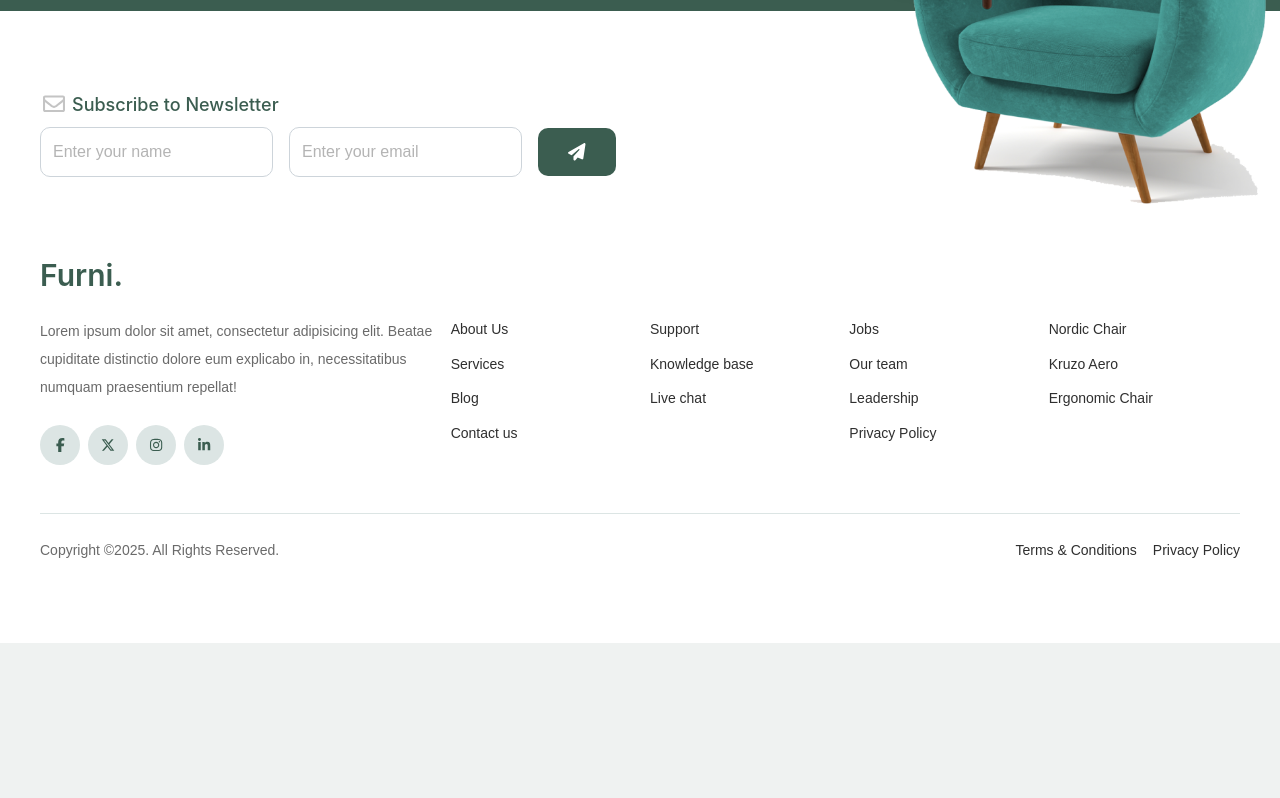
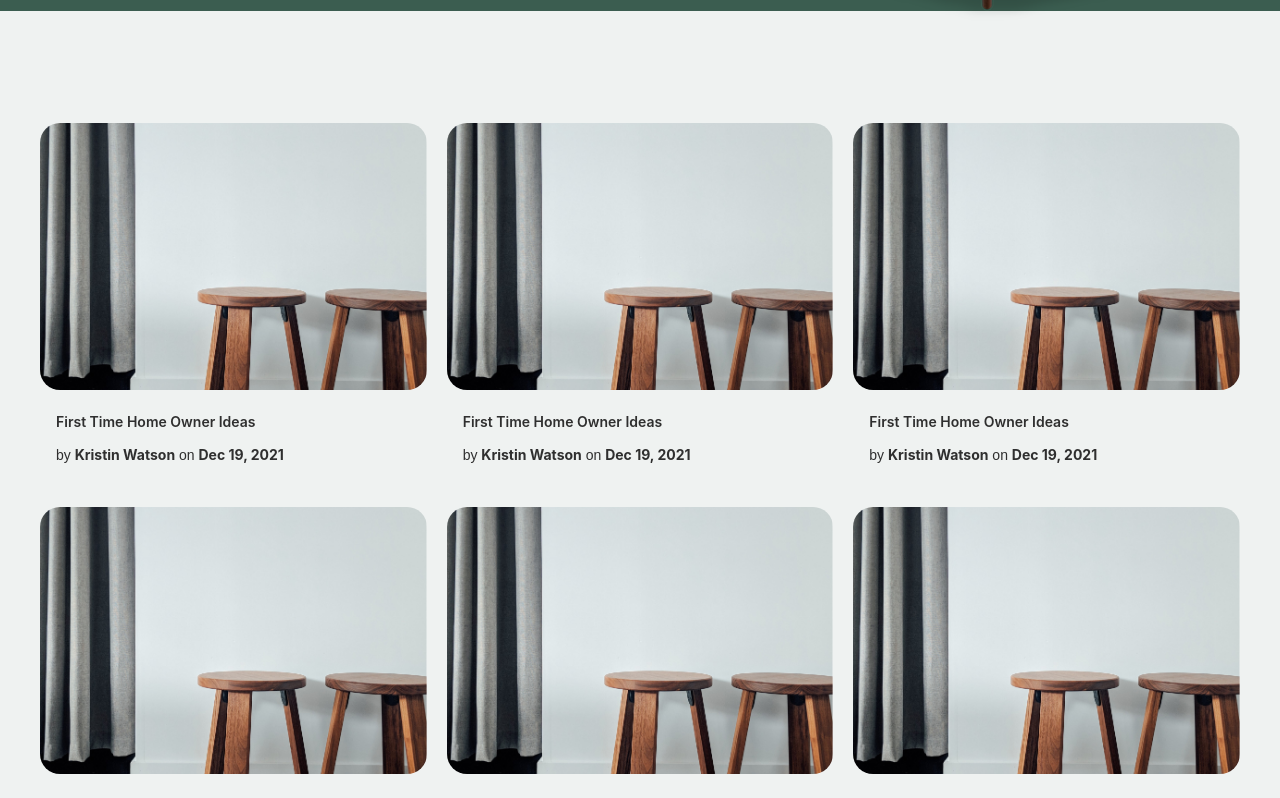
Before and after one commit to enamils/furnitures-react-project, a React (Vite) app in the folder frontend/: page /blog in a window 1280 px wide. Shown: the part 520-1318 px from the top of the page. Before the commit the page ends 1163 px from the top, so only its background shows below. Built offline with nearby package versions, Linux system fonts and the light colour scheme; no server answers; a web font is replaced by a local one.

Commit message:
feat: add Blog post component

```diff
--- /dev/null
+++ b/frontend/src/components/BlogPost/BlogPost.tsx
@@ -0,0 +1,17 @@
+import * as React from "react";
+import Post from "./Post.tsx";
+
+const BlogPost: React.FC  = () => {
+    return (
+        <div className="grid md:grid-cols-2 lg:grid-cols-3 md:gap-4 lg:gap-5">
+            <Post />
+            <Post />
+            <Post />
+            <Post />
+            <Post />
+            <Post />
+        </div>
+    );
+}
+
+export default BlogPost
--- /dev/null
+++ b/frontend/src/components/BlogPost/Post.module.css
@@ -0,0 +1,26 @@
+.thumbnail {
+    border-radius: 1.25rem;
+    transition: .3s all ease;
+    max-width: 100%;
+    height: auto;
+    margin-bottom: 1.25rem;
+
+    &:has(+ .content:hover) {
+        opacity: 0.7;
+    }
+}
+
+.content {
+    display: block;
+    color: var(--dark);
+    font-size: 0.875rem;
+
+    &::before {
+        bottom: 0;
+        content: "";
+        left: 0;
+        position: absolute;
+        right: 0;
+        top: 0;
+    }
+}
--- /dev/null
+++ b/frontend/src/components/BlogPost/Post.tsx
@@ -0,0 +1,17 @@
+import * as React from "react";
+import postImg from "../../assets/images/post-1.jpg";
+import classes from "./Post.module.css";
+
+const Post: React.FC = () => {
+    return (
+        <div className="mb-5 relative">
+            <img className={classes.thumbnail} src={postImg} alt="Image post"/>
+            <a href="#" className={`${classes.content} px-4`}>
+                <h3 className="font-semibold mb-2">First Time Home Owner Ideas</h3>
+                <p>by <span className="font-bold">Kristin Watson</span> on <span className="font-bold">Dec 19, 2021</span></p>
+            </a>
+        </div>
+    );
+}
+
+export default Post;
--- a/frontend/src/pages/Blog.tsx
+++ b/frontend/src/pages/Blog.tsx
@@ -1,5 +1,7 @@
 import * as React from "react";
 import Hero from "../components/Hero/Hero.tsx";
+import SectionContainer from "../layout/Section.tsx";
+import BlogPost from "../components/BlogPost/BlogPost.tsx";
 
 const BlogPage: React.FC = () => {
     return (
@@ -7,6 +9,9 @@ const BlogPage: React.FC = () => {
             <Hero
                 title="Blog"
                 text="Donec vitae odio quis nisl dapibus malesuada. Nullam ac aliquet velit. Aliquam vulputate velit imperdiet dolor tempor tristique." />
+            <SectionContainer>
+                <BlogPost />
+            </SectionContainer>
         </>
     );
 }
```
Also changed, not shown: frontend/src/assets/images/post-1.jpg (added).
